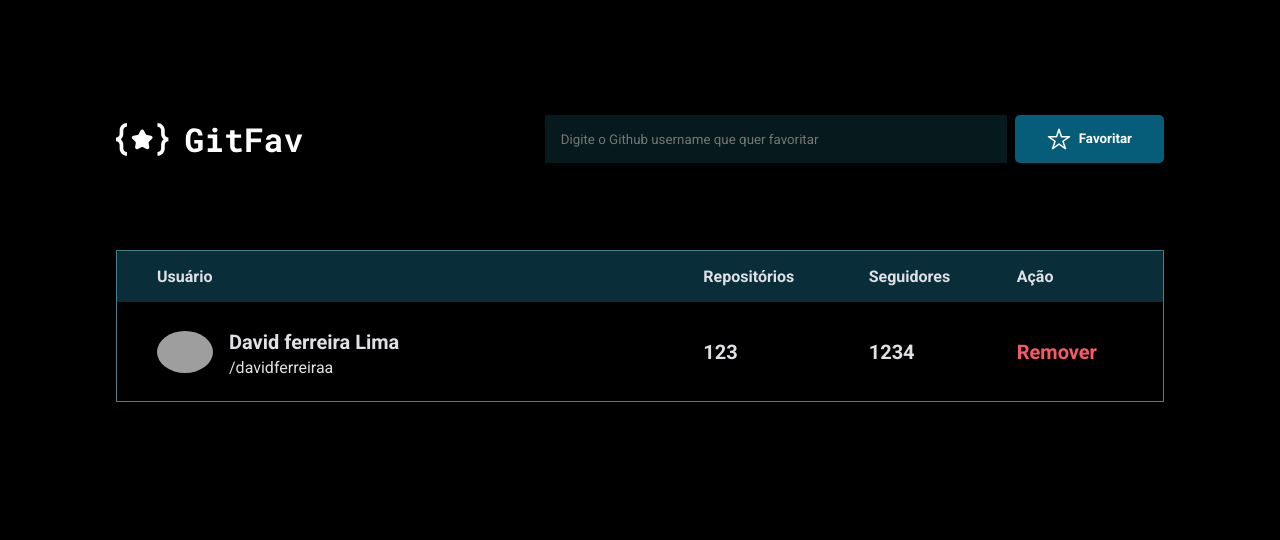
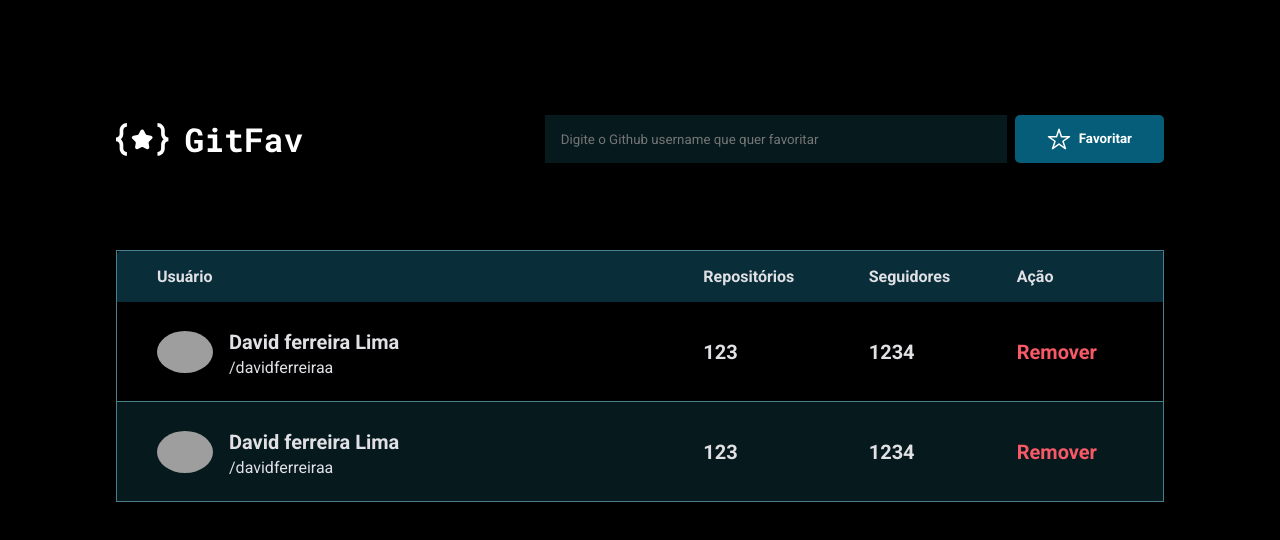
Before and after one commit to DavidFerreiraa/GitFav2.0, a website: page index.html in a window 1280 px wide. Drawn offline with Linux system fonts and the light colour scheme; grey boxes are pictures that could not be loaded.

Commit message:
style: add style to each even tr

```diff
--- a/index.html
+++ b/index.html
@@ -40,6 +40,20 @@
                         <button class="remove">Remover</button>
                     </td>
                 </tr>
+                <tr>
+                    <td class="user">
+                        <img src="https://github.com/davidferreiraa.png" alt="Imagem de David"/>
+                        <a href="https://github.com/davidferreiraa">
+                            <p>David ferreira Lima</p>
+                            <span>/davidferreiraa</span>
+                        </a>
+                    </td>
+                    <td><p>123</p></td>
+                    <td><p>1234</p></td>
+                    <td>
+                        <button class="remove">Remover</button>
+                    </td>
+                </tr>
             </tbody>
         </table>
     </div>
--- a/style.css
+++ b/style.css
@@ -15,12 +15,13 @@ html, body, input, button {
 
     --bg-body-color: hsl(0, 0%, 0%);
     --bg-td-odd: hsla(194, 64%, 6%, 0.5);
-    --bg-td-even: hsl(191, 31%, 42%);
+    --bg-td-even: hsl(191, 65%, 7%);
     --bg-btn-color: hsl(195, 91%, 25%);
     --bg-thead-color: hsl(194, 72%, 13%);
     --bg-input-color: hsl(191, 65%, 7%);
 
     --bd-table: hsl(191, 31%, 42%);
+    --bd-tr-even: hsl(191, 31%, 42%);
 
     --tt-btn-color: hsl(0, 0%, 100%);
     --tt-rmv-color: hsl(355, 91%, 66%);
@@ -80,8 +81,8 @@ table {
 
     margin-top: 8.7rem;
 
+    border-collapse: collapse;
     border: 1px solid var(--bd-table);
-    border-collapse: collapse;
 
     overflow: hidden;
 }
@@ -115,6 +116,11 @@ table tr:last-child td:first-child{
     border-bottom-left-radius: .4rem;
 }
 
+table tr:nth-child(even) {
+    background-color: var(--bg-td-even);
+    border: 1px solid var(--bd-tr-even);
+}
+
 
 tr td.user {
     display: flex;
@@ -140,6 +146,8 @@ tr p {
     font-size: 2rem;
 }
 
+
+
 .remove {
     color: var(--tt-rmv-color);
     font-weight: bold;
```
